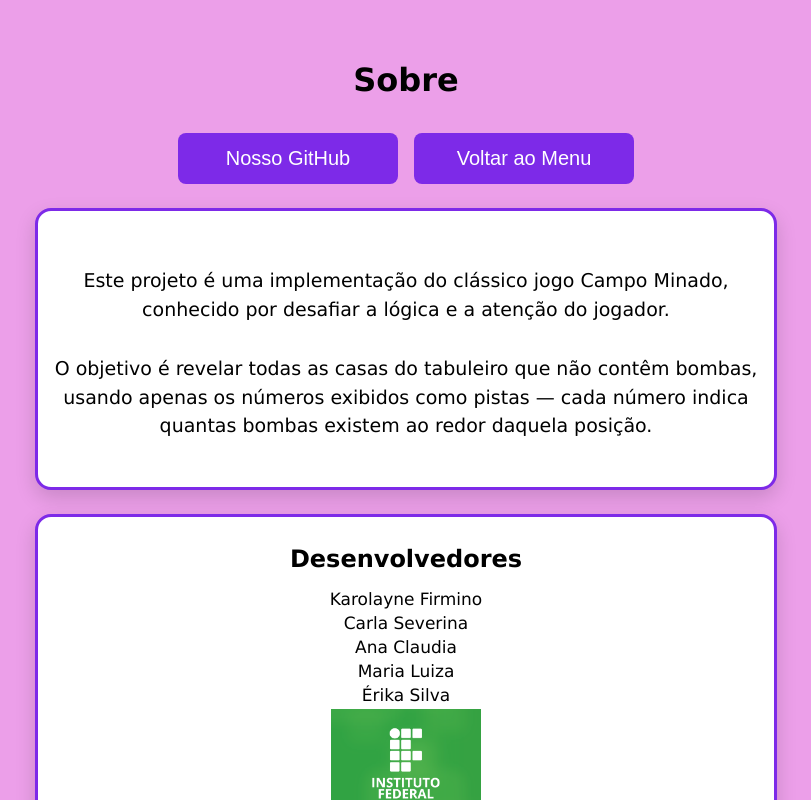
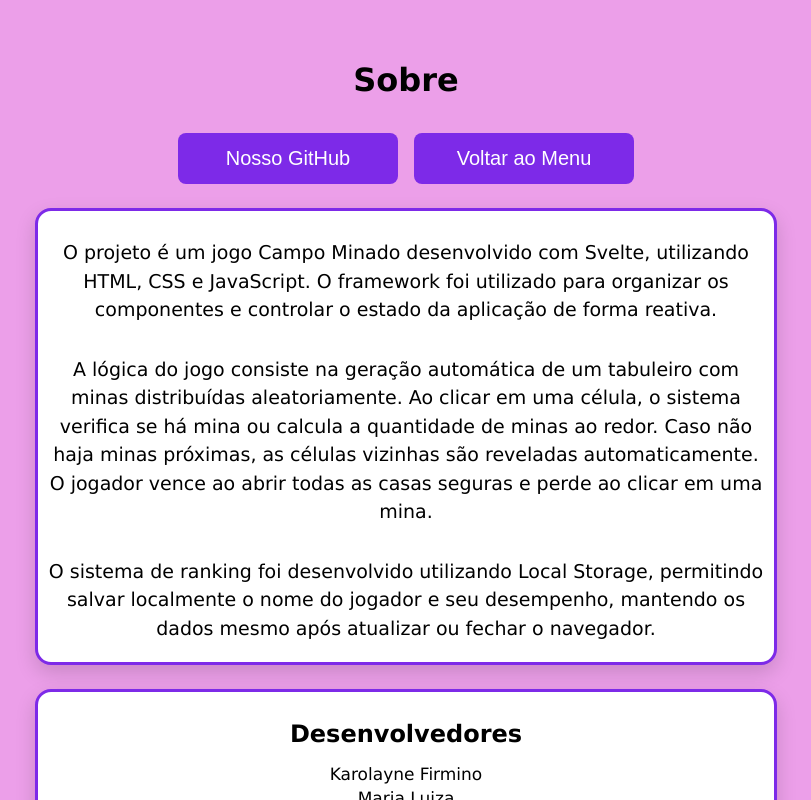
Before and after one commit to Firmino03/campo-minado, a SvelteKit app: page /sobre in a window 1280 px wide. Shown: the top 800 px of the page, without its empty margins (234-1045 px from the left). Built offline with nearby package versions, Linux system fonts and the light colour scheme.

Commit message:
fix: Correção no sobre e na lista de desenvolvedores

```diff
--- a/src/routes/sobre/+page.svelte
+++ b/src/routes/sobre/+page.svelte
@@ -14,13 +14,15 @@
     <!-- GRID SOBRE O PROJETO -->
     <div class="card">
         <p class="card-text">
-            Este projeto é uma implementação do clássico jogo Campo Minado, conhecido por desafiar
-            a lógica e a atenção do jogador.
+            O projeto é um jogo Campo Minado desenvolvido com Svelte, utilizando HTML, CSS e JavaScript. O framework foi utilizado para organizar os componentes e controlar o estado da aplicação de forma reativa.
         </p>
 
         <p class="card-text">
-            O objetivo é revelar todas as casas do tabuleiro que não contêm bombas, usando apenas os
-            números exibidos como pistas — cada número indica quantas bombas existem ao redor daquela posição.
+            A lógica do jogo consiste na geração automática de um tabuleiro com minas distribuídas aleatoriamente. Ao clicar em uma célula, o sistema verifica se há mina ou calcula a quantidade de minas ao redor. Caso não haja minas próximas, as células vizinhas são reveladas automaticamente. O jogador vence ao abrir todas as casas seguras e perde ao clicar em uma mina.
+        </p>
+
+        <p class="card-text">
+            O sistema de ranking foi desenvolvido utilizando Local Storage, permitindo salvar localmente o nome do jogador e seu desempenho, mantendo os dados mesmo após atualizar ou fechar o navegador.
         </p>
     </div>
 
@@ -30,12 +32,9 @@
 
         <ul class="lista-devs">
             <li>Karolayne Firmino</li>
-            <li>Carla Severina</li>
-            <li>Ana Claudia</li>
             <li>Maria Luiza</li>
-            <li>Érika Silva</li>
         </ul>
-	        <img class="sobre-logo" src="/images/logoIFPE.png" alt="Logo IFPE" />
+	        <img class="sobre-logo" src="/images/logooifpe.png" alt="Logo IFPE" />
 
         <p class="curso">Curso de Informática Para Internet – IPI</p>
     </div>
```
Also changed, not shown: static/images/logooifpe.png (added).
